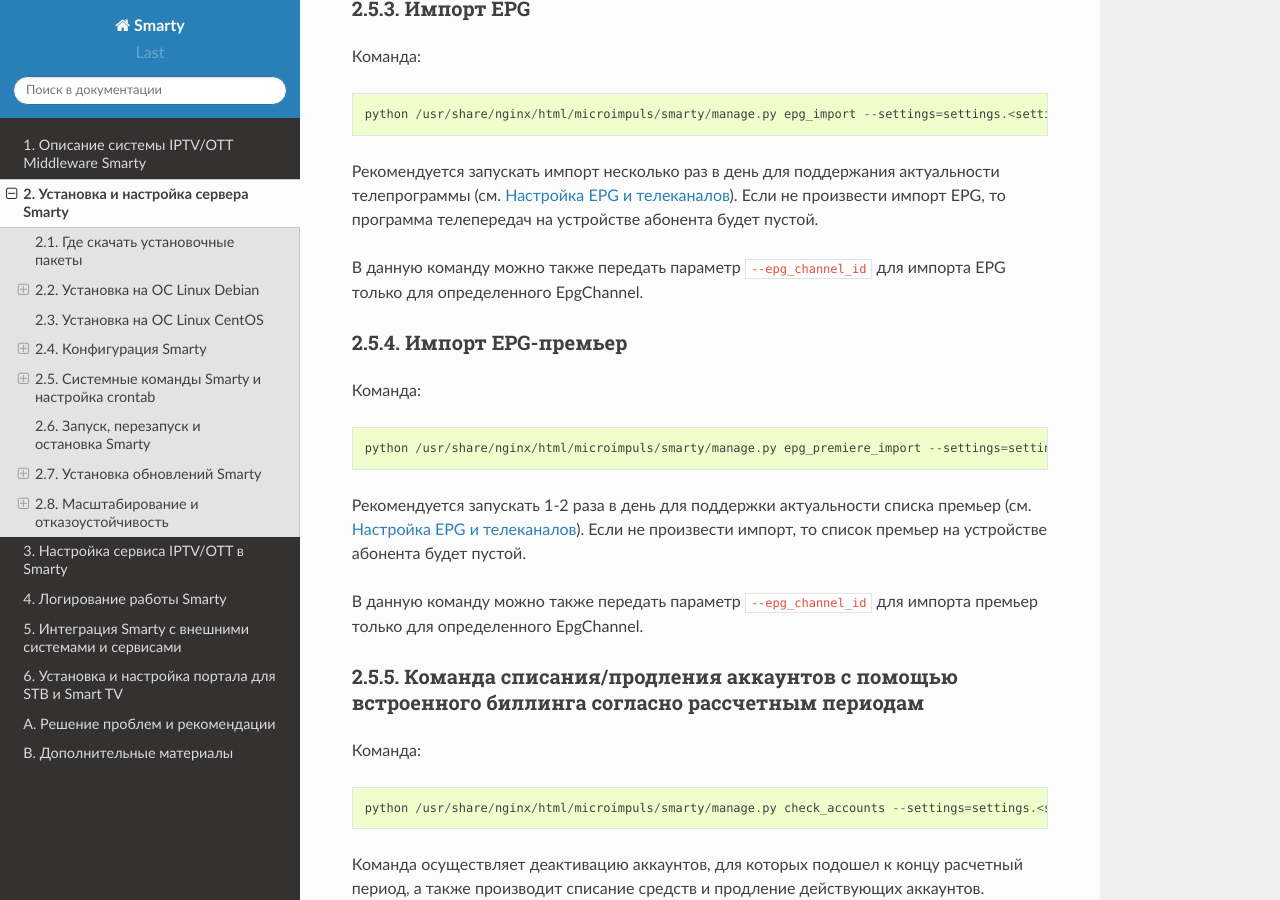
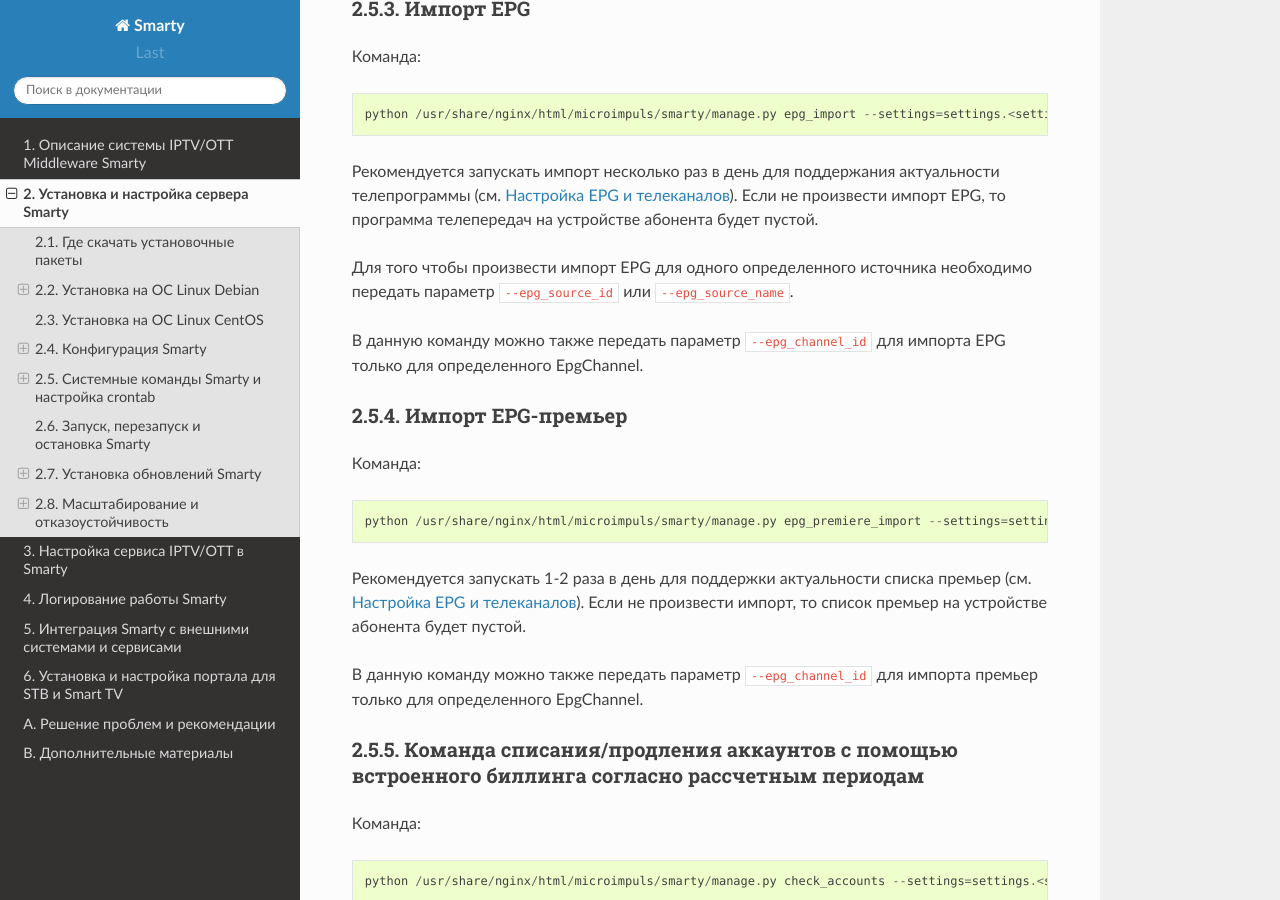
Before and after one commit to sergey-yakovlev/smarty-docs, a Sphinx documentation site: the page built from source/installation_and_configuration.rst, in a window 1280 px wide and 900 px high, scrolled down 17589 px. Built offline with Sphinx 7.4.7 and the Read the Docs theme 2.0.0, drawn with Linux system fonts in a browser that asks for light colours.

Commit message:
epg_import update

```diff
--- a/source/installation_and_configuration.rst
+++ b/source/installation_and_configuration.rst
@@ -789,6 +789,9 @@
 (см. :ref:`Настройка EPG и телеканалов <epg-setup>`).
 Если не произвести импорт EPG, то программа телепередач на устройстве абонента будет пустой.
 
+Для того чтобы произвести импорт EPG для одного определенного источника необходимо передать параметр ``--epg_source_id``
+или ``--epg_source_name``.
+
 В данную команду можно также передать параметр ``--epg_channel_id`` для импорта EPG только для определенного EpgChannel.
 
 .. _premieres-import-command:
```
